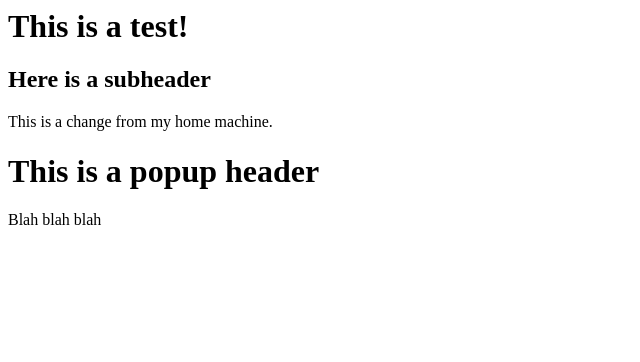
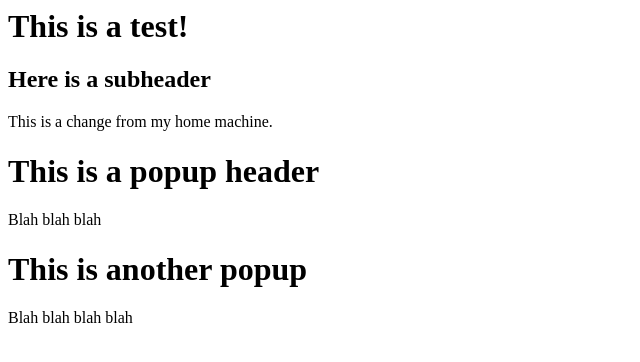
Before and after one commit to mikantlin/gitTest, a plain HTML site: page index.html in a window 1280 px wide. Shown: the whole page, without its empty margins (0-640 px from the left). Drawn offline with Linux system fonts and the light colour scheme.

Commit message:
add second popup box

```diff
--- a/index.html
+++ b/index.html
@@ -15,5 +15,10 @@
 	<p>Blah blah blah</p>
 </div>
 
+<div class="popup">
+	<h1>This is another popup</h1>
+	<p>Blah blah blah blah</p>
+</div>
+
 </body>
 </html>
```
